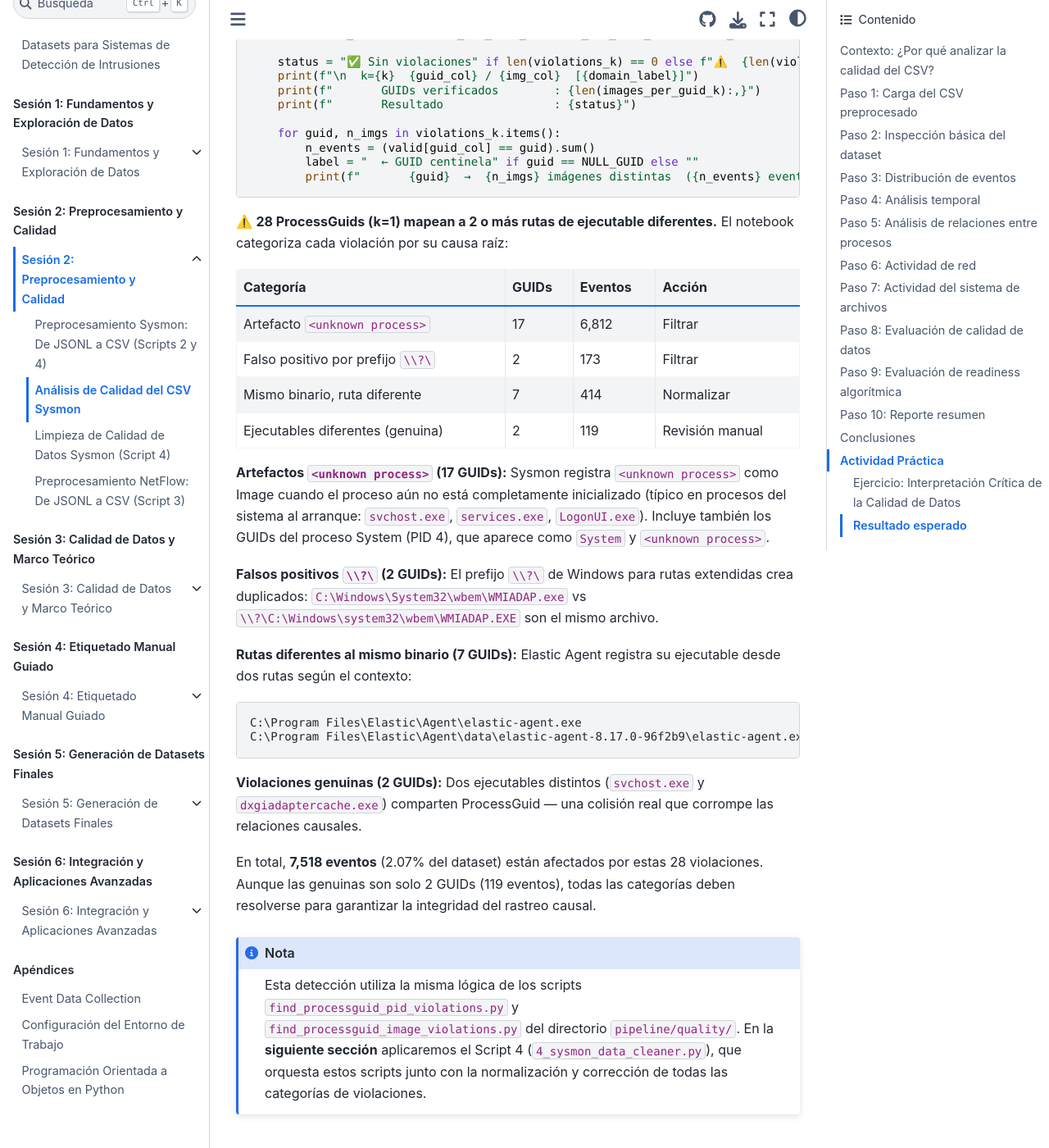
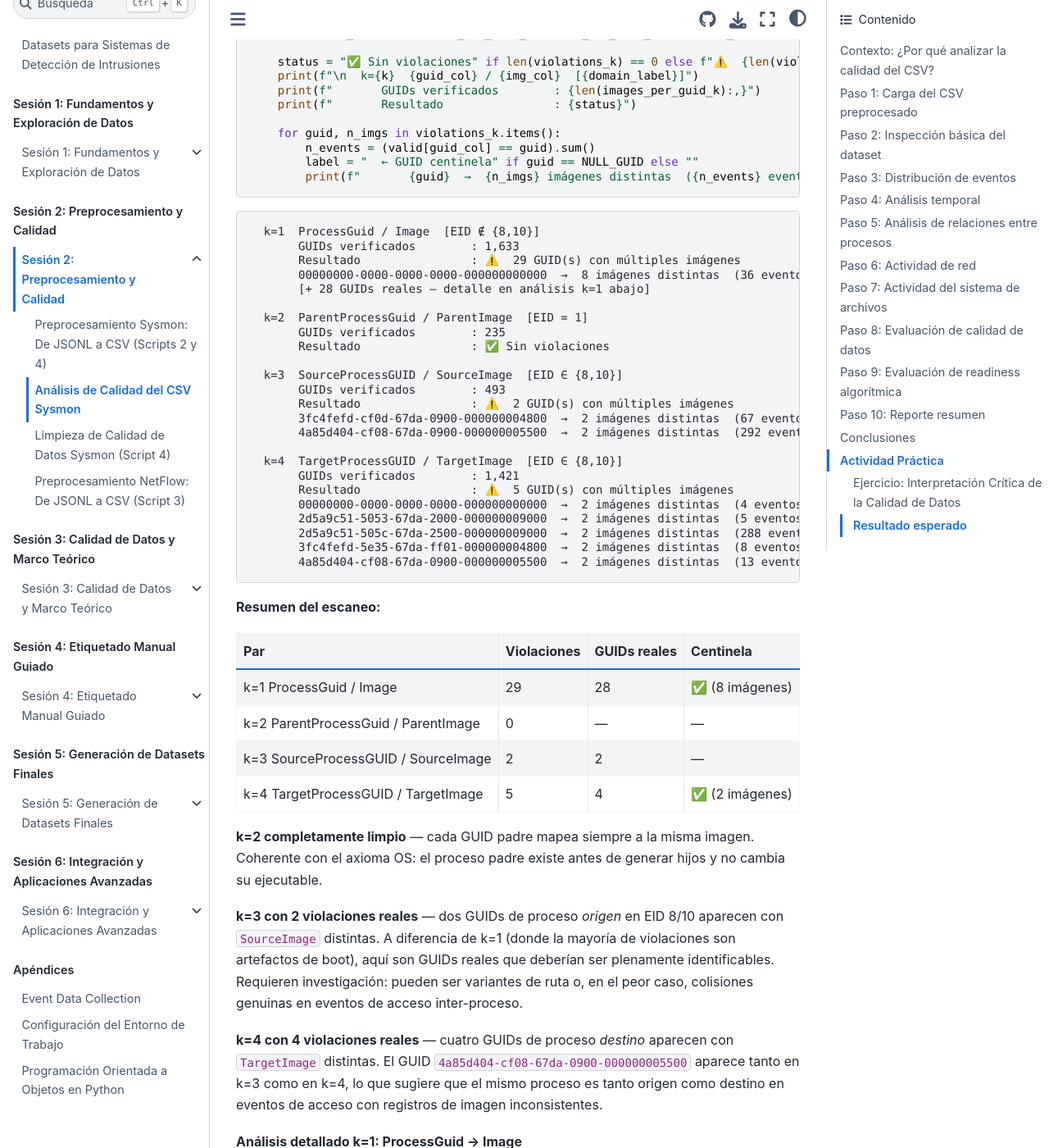
Before and after one commit to ollerenac/curso2026, a Jupyter Book: the page built from sesion-2/8-analisis-calidad-csv.md, in a window 1280 px wide and 1400 px high, scrolled down 32941 px. Shown: the whole window at 82% size. Built offline with Jupyter Book 1.0.4 settings and Sphinx 7.4.7 and the Sphinx Book theme 1.1.4, drawn with Linux system fonts in a browser that asks for light colours; some of the changed text lies outside the part shown.

Commit message:
feat(sesion-2): Step 8d Invariant 2 — add actual output for all four pairs, k=3/k=4 findings
Co-Authored-By: Claude Sonnet 4.6 <noreply@anthropic.com>

````diff
--- a/sesion-2/8-analisis-calidad-csv.md
+++ b/sesion-2/8-analisis-calidad-csv.md
@@ -941,7 +941,51 @@ for k, guid_col, img_col, domain_label in PAIRS_IMG:
         print(f"       {guid}  →  {n_imgs} imágenes distintas  ({n_events} eventos){label}")
 ```
 
-⚠️ **28 ProcessGuids (k=1) mapean a 2 o más rutas de ejecutable diferentes.** El notebook categoriza cada violación por su causa raíz:
+```
+  k=1  ProcessGuid / Image  [EID ∉ {8,10}]
+       GUIDs verificados        : 1,633
+       Resultado                : ⚠️  29 GUID(s) con múltiples imágenes
+       00000000-0000-0000-0000-000000000000  →  8 imágenes distintas  (36 eventos)  ← GUID centinela
+       [+ 28 GUIDs reales — detalle en análisis k=1 abajo]
+
+  k=2  ParentProcessGuid / ParentImage  [EID = 1]
+       GUIDs verificados        : 235
+       Resultado                : ✅ Sin violaciones
+
+  k=3  SourceProcessGUID / SourceImage  [EID ∈ {8,10}]
+       GUIDs verificados        : 493
+       Resultado                : ⚠️  2 GUID(s) con múltiples imágenes
+       3fc4fefd-cf0d-67da-0900-000000004800  →  2 imágenes distintas  (67 eventos)
+       4a85d404-cf08-67da-0900-000000005500  →  2 imágenes distintas  (292 eventos)
+
+  k=4  TargetProcessGUID / TargetImage  [EID ∈ {8,10}]
+       GUIDs verificados        : 1,421
+       Resultado                : ⚠️  5 GUID(s) con múltiples imágenes
+       00000000-0000-0000-0000-000000000000  →  2 imágenes distintas  (4 eventos)  ← GUID centinela
+       2d5a9c51-5053-67da-2000-000000009000  →  2 imágenes distintas  (5 eventos)
+       2d5a9c51-505c-67da-2500-000000009000  →  2 imágenes distintas  (288 eventos)
+       3fc4fefd-5e35-67da-ff01-000000004800  →  2 imágenes distintas  (8 eventos)
+       4a85d404-cf08-67da-0900-000000005500  →  2 imágenes distintas  (13 eventos)
+```
+
+**Resumen del escaneo:**
+
+| Par | Violaciones | GUIDs reales | Centinela |
+|-----|-------------|--------------|-----------|
+| k=1 ProcessGuid / Image | 29 | 28 | ✅ (8 imágenes) |
+| k=2 ParentProcessGuid / ParentImage | 0 | — | — |
+| k=3 SourceProcessGUID / SourceImage | 2 | 2 | — |
+| k=4 TargetProcessGUID / TargetImage | 5 | 4 | ✅ (2 imágenes) |
+
+**k=2 completamente limpio** — cada GUID padre mapea siempre a la misma imagen. Coherente con el axioma OS: el proceso padre existe antes de generar hijos y no cambia su ejecutable.
+
+**k=3 con 2 violaciones reales** — dos GUIDs de proceso *origen* en EID 8/10 aparecen con `SourceImage` distintas. A diferencia de k=1 (donde la mayoría de violaciones son artefactos de boot), aquí son GUIDs reales que deberían ser plenamente identificables. Requieren investigación: pueden ser variantes de ruta o, en el peor caso, colisiones genuinas en eventos de acceso inter-proceso.
+
+**k=4 con 4 violaciones reales** — cuatro GUIDs de proceso *destino* aparecen con `TargetImage` distintas. El GUID `4a85d404-cf08-67da-0900-000000005500` aparece tanto en k=3 como en k=4, lo que sugiere que el mismo proceso es tanto origen como destino en eventos de acceso con registros de imagen inconsistentes.
+
+**Análisis detallado k=1: ProcessGuid → Image**
+
+El notebook categoriza las 28 violaciones reales de k=1 por causa raíz:
 
 | Categoría | GUIDs | Eventos | Acción |
 |-----------|-------|---------|--------|
````
